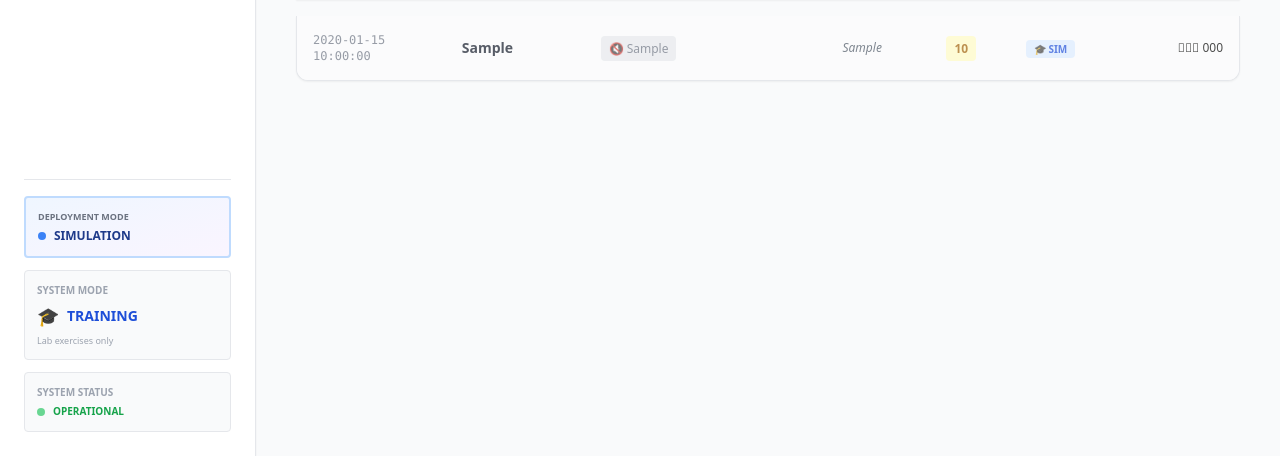
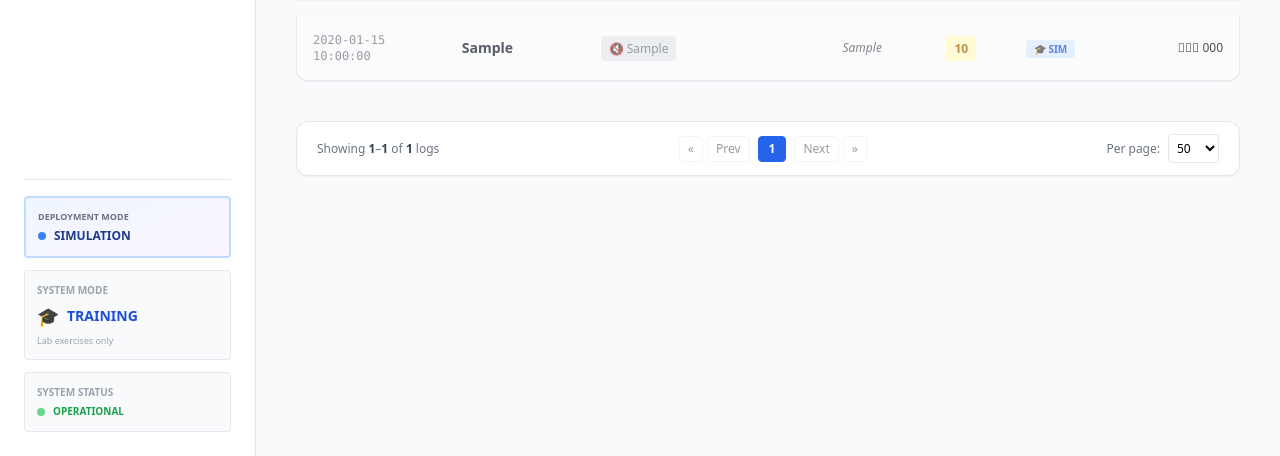
Before and after one commit to kkk0813/HTTP_IoT_Honeypot, a Flask app: page /logs in a window 1280 px wide. Shown: the part 344-800 px from the top of the page. Run offline with Flask 3, Linux system fonts and the light colour scheme; the visitor is signed in with stand-in values (Sample User, id 1); tables that the repository leaves empty hold one stand-in row (values such as "Sample post"); some libraries are stand-ins or nearby versions.

Commit message:
Paginations in logs

```diff
--- a/app.py
+++ b/app.py
@@ -393,16 +393,11 @@ def cookbook_page():
 
 @app.route('/api/campaigns')
 def get_campaigns():
-    """
-    Group attacks into campaigns using session windowing.
-    Attacks from the same IP are split into separate sessions when the
-    idle gap between consecutive requests exceeds SESSION_GAP seconds.
-    """
+    """Group attacks by source IP into campaign profiles with kill chain timelines."""
     period = request.args.get('period', 'all')
     attack_filter = request.args.get('attack_type', 'all')
     vendor_filter = request.args.get('vendor', 'all')
     source_filter = request.args.get('source', 'all')
-    SESSION_GAP = int(request.args.get('gap', 60))  # Default: 60 seconds
 
     conn = sqlite3.connect('attacks.db')
     conn.row_factory = sqlite3.Row
@@ -432,98 +427,72 @@ def get_campaigns():
 
     where = (" WHERE " + " AND ".join(conditions)) if conditions else ""
 
-    # Fetch all attacks ordered by IP then time (for session splitting)
     cursor.execute(f"""
         SELECT
-            attack_id, timestamp, source_ip, http_method, url_path,
-            attack_type, abuse_score, country_code, manufacturer, source,
+            source_ip,
+            COUNT(*) as total_attacks,
+            MIN(timestamp) as first_seen,
+            MAX(timestamp) as last_seen,
+            MAX(abuse_score) as max_score,
+            country_code,
+            GROUP_CONCAT(DISTINCT attack_type) as attack_types,
+            GROUP_CONCAT(DISTINCT manufacturer) as target_vendors,
             (SELECT usage_type FROM ip_intelligence WHERE ip_address = source_ip) as usage_type
         FROM attacks
         {where}
-        ORDER BY source_ip, timestamp
+        GROUP BY source_ip
+        ORDER BY total_attacks DESC
+        LIMIT 50
     """, params)
 
-    rows = cursor.fetchall()
-    conn.close()
+    campaigns = []
+    for row in cursor.fetchall():
+        ip = row['source_ip']
+        attack_types_raw = (row['attack_types'] or '').split(',')
 
-    # ── Session windowing: split by IP + idle gap ──
-    sessions = []
-    current_session = []
-    prev_ip = None
-    prev_time = None
+        phase_order = [
+            ('Reconnaissance', 'T1595', '🔍', 'Recon'),
+            ('Directory Enumeration', 'T1083', '📂', 'Enum'),
+            ('Directory Traversal', 'T1083', '📁', 'Traversal'),
+            ('Brute Force', 'T1110', '🔑', 'Brute Force'),
+            ('SQL Injection', 'T1190', '💉', 'SQLi'),
+            ('Command Injection', 'T1059', '⚡', 'CmdI'),
+            ('XSS', 'T1059.007', '🌐', 'XSS'),
+            ('Malicious Upload', 'T1105', '📦', 'Upload'),
+        ]
 
-    for row in rows:
-        ip = row['source_ip']
-        try:
-            ts = datetime.strptime(row['timestamp'].replace('T', ' ')[:19], '%Y-%m-%d %H:%M:%S')
-        except:
-            ts = datetime.now()
-
-        # Start a new session if:
-        # - Different IP than previous row
-        # - Same IP but idle gap exceeds threshold
-        if ip != prev_ip or (prev_time and (ts - prev_time).total_seconds() > SESSION_GAP):
-            if current_session:
-                sessions.append(current_session)
-            current_session = []
-
-        current_session.append(dict(row))
-        prev_ip = ip
-        prev_time = ts
-
-    if current_session:
-        sessions.append(current_session)
-
-    # ── Build campaign cards from sessions ──
-    PHASE_ORDER = [
-        ('Reconnaissance', 'T1595', '🔍', 'Recon'),
-        ('Directory Enumeration', 'T1083', '📂', 'Enum'),
-        ('Directory Traversal', 'T1083', '📁', 'Traversal'),
-        ('Brute Force', 'T1110', '🔑', 'Brute Force'),
-        ('SQL Injection', 'T1190', '💉', 'SQLi'),
-        ('Command Injection', 'T1059', '⚡', 'CmdI'),
-        ('XSS', 'T1059.007', '🌐', 'XSS'),
-        ('Malicious Upload', 'T1105', '📦', 'Upload'),
-    ]
-
-    campaigns = []
-    for session in sessions:
-        ip = session[0]['source_ip']
-        total = len(session)
-        first = session[0]['timestamp'] or ''
-        last = session[-1]['timestamp'] or ''
-        max_score = max((r['abuse_score'] or 0) for r in session)
-        country = session[0]['country_code'] or 'Unknown'
-        usage = session[0].get('usage_type') or 'Unknown'
-
-        # Attack type counts (in order of appearance within session)
-        type_counts = {}
-        attack_types_set = set()
-        vendors_set = set()
-        for r in session:
-            short_type = (r['attack_type'] or 'Unknown').split(' (')[0]
-            type_counts[short_type] = type_counts.get(short_type, 0) + 1
-            attack_types_set.add(r['attack_type'] or '')
-            vendors_set.add(r['manufacturer'] or 'Generic')
-
-        # Kill chain from attack types present
         kill_chain = []
-        for phase_name, mitre_id, icon, short in PHASE_ORDER:
-            if any(phase_name in at for at in attack_types_set):
+        for phase_name, mitre_id, icon, short in phase_order:
+            count = sum(1 for at in attack_types_raw if phase_name in at)
+            if count > 0:
                 kill_chain.append({'phase': short, 'icon': icon, 'mitre': mitre_id, 'full_name': phase_name})
 
-        # Severity
-        has_critical = any(t in str(list(attack_types_set)) for t in ['SQL Injection', 'Command Injection', 'Malicious Upload', 'XSS'])
-        if has_critical or max_score >= 75:
+        type_counts = {}
+        cursor.execute(f"""
+            SELECT attack_type, COUNT(*) as cnt
+            FROM attacks
+            WHERE source_ip = ?{' AND ' + ' AND '.join(conditions) if conditions else ''}
+            GROUP BY attack_type ORDER BY cnt DESC
+        """, [ip] + params)
+        for tc in cursor.fetchall():
+            short_type = tc['attack_type'].split(' (')[0]
+            type_counts[short_type] = tc['cnt']
+
+        score = row['max_score'] or 0
+        total = row['total_attacks']
+        has_critical = any(t in str(attack_types_raw) for t in ['SQL Injection', 'Command Injection', 'Malicious Upload', 'XSS'])
+
+        if has_critical or score >= 75:
             severity = 'critical'
-        elif max_score >= 50 or total >= 20:
+        elif score >= 50 or total >= 20:
             severity = 'high'
         elif total >= 5:
             severity = 'medium'
         else:
             severity = 'low'
 
-        # Duration
+        first = row['first_seen'] or ''
+        last = row['last_seen'] or ''
         try:
             t1 = datetime.strptime(first.replace('T', ' ')[:19], '%Y-%m-%d %H:%M:%S')
             t2 = datetime.strptime(last.replace('T', ' ')[:19], '%Y-%m-%d %H:%M:%S')
@@ -538,7 +507,6 @@ def get_campaigns():
             duration_str = "--"
             duration_sec = 0
 
-        # Summary
         summary_parts = []
         for phase_name, count in type_counts.items():
             if count == 1:
@@ -546,13 +514,14 @@ def get_campaigns():
             else:
                 summary_parts.append(f"attempted {count} {phase_name.lower()} attacks")
 
-        vendors = ', '.join(vendors_set)
+        vendors = (row['target_vendors'] or 'Generic').replace(',', ', ')
         summary = f"targeting the {vendors} persona, " + ", then ".join(summary_parts)
         if duration_sec > 0:
             summary += f" over {duration_str}"
         summary = summary[0].upper() + summary[1:] + "."
 
-        # IP type
+        # Classify IP type for badge display
+        usage = row['usage_type'] or 'Unknown'
         if 'tor' in usage.lower():
             ip_type = 'Tor Exit Node'
         elif 'data center' in usage.lower() or 'hosting' in usage.lower():
@@ -569,18 +538,16 @@ def get_campaigns():
             ip_type = usage if usage != 'Unknown' else 'Unknown'
 
         campaigns.append({
-            'ip': ip, 'country': country,
-            'abuse_score': max_score, 'total_attacks': total,
+            'ip': ip, 'country': row['country_code'] or 'Unknown',
+            'abuse_score': score, 'total_attacks': total,
             'first_seen': first, 'last_seen': last, 'duration': duration_str,
             'kill_chain': kill_chain, 'type_counts': type_counts,
             'target_vendors': vendors, 'severity': severity,
             'summary': summary, 'ip_type': ip_type,
         })
 
-    # Sort by most recent first
-    campaigns.sort(key=lambda c: c['last_seen'], reverse=True)
-
-    return jsonify(campaigns[:50])
+    conn.close()
+    return jsonify(campaigns)
 
 # ============================================================================
 # API ENDPOINTS
@@ -910,69 +877,80 @@ def clear_db():
 
 @app.route('/api/all_logs')
 def get_all_logs():
-    """Get all attack logs with full details for modal display."""
+    """Get paginated attack logs with server-side search and filtering."""
     period = request.args.get('period', 'all')
     attack_type = request.args.get('type', 'all')
     vendor = request.args.get('vendor', 'all')
     include_noise = request.args.get('include_noise', 'true') == 'true'
     source_filter = request.args.get('source', 'all')
+    search_query = request.args.get('search', '').strip()
+    page = max(1, int(request.args.get('page', 1)))
+    per_page = min(200, max(10, int(request.args.get('per_page', 50))))
 
     conn = sqlite3.connect('attacks.db')
     cursor = conn.cursor()
 
-    query = """
-        SELECT
-            attack_id,
-            timestamp,
-            source_ip,
-            http_method,
-            url_path,
-            payload,
-            user_agent,
-            abuse_score,
-            attack_type,
-            country_code,
-            manufacturer,
-            source
-        FROM attacks
-        WHERE 1=1
-    """
+    where_clauses = ["1=1"]
     params = []
 
     # Filter by data source (simulation vs internet)
     if source_filter in ('simulation', 'internet'):
-        query += " AND source = ?"
+        where_clauses.append("source = ?")
         params.append(source_filter)
 
     # Filter out background noise if requested
     if not include_noise:
-        query += " AND (abuse_score >= 50 OR attack_type LIKE '%T1%')"
+        where_clauses.append("(abuse_score >= 50 OR attack_type LIKE '%T1%')")
 
     if period == '1h':
-        query += " AND replace(timestamp, 'T', ' ') > datetime('now', 'localtime', '-1 hour')"
+        where_clauses.append("replace(timestamp, 'T', ' ') > datetime('now', 'localtime', '-1 hour')")
     elif period == '24h':
-        query += " AND replace(timestamp, 'T', ' ') > datetime('now', 'localtime', '-1 day')"
+        where_clauses.append("replace(timestamp, 'T', ' ') > datetime('now', 'localtime', '-1 day')")
     elif period == '7d':
-        query += " AND replace(timestamp, 'T', ' ') > datetime('now', 'localtime', '-7 days')"
+        where_clauses.append("replace(timestamp, 'T', ' ') > datetime('now', 'localtime', '-7 days')")
 
     if attack_type != 'all':
-        query += " AND attack_type LIKE ?"
+        where_clauses.append("attack_type LIKE ?")
         params.append(f"%{attack_type}%")
 
     if vendor != 'all':
-        query += " AND manufacturer = ?"
+        where_clauses.append("manufacturer = ?")
         params.append(vendor)
 
-    query += " ORDER BY timestamp DESC"
+    # Server-side search across IP, attack type, and vendor
+    if search_query:
+        where_clauses.append("(source_ip LIKE ? OR attack_type LIKE ? OR manufacturer LIKE ?)")
+        search_pattern = f"%{search_query}%"
+        params.extend([search_pattern, search_pattern, search_pattern])
 
-    cursor.execute(query, params)
+    where_sql = " AND ".join(where_clauses)
 
-    # Map all fields to dictionary
+    # Count total matching rows (for pagination metadata)
+    cursor.execute(f"SELECT COUNT(*) FROM attacks WHERE {where_sql}", params)
+    total = cursor.fetchone()[0]
+
+    # Fetch only the requested page
+    offset = (page - 1) * per_page
+    data_query = f"""
+        SELECT attack_id, timestamp, source_ip, http_method, url_path,
+               payload, user_agent, abuse_score, attack_type,
+               country_code, manufacturer, source
+        FROM attacks WHERE {where_sql}
+        ORDER BY timestamp DESC
+        LIMIT ? OFFSET ?
+    """
+    cursor.execute(data_query, params + [per_page, offset])
+
     columns = ['id', 'time', 'ip', 'method', 'path', 'payload', 'agent', 'score', 'type', 'country', 'vendor', 'source']
     logs = [dict(zip(columns, row)) for row in cursor.fetchall()]
 
     conn.close()
-    return jsonify(logs)
+    return jsonify({
+        "logs": logs,
+        "total": total,
+        "page": page,
+        "per_page": per_page
+    })
 
 
 # ============================================================================
--- a/templates/logs.html
+++ b/templates/logs.html
@@ -15,7 +15,7 @@
             <div class="flex gap-3">
                 <div>
                     <label class="text-[10px] font-bold text-gray-400 uppercase block mb-1">Data Source</label>
-                    <select id="filterSource" onchange="fetchLogs()" class="text-sm p-2 border rounded bg-white outline-none w-40 shadow-sm">
+                    <select id="filterSource" onchange="fetchLogs(true)" class="text-sm p-2 border rounded bg-white outline-none w-40 shadow-sm">
                         <option value="all">All Sources</option>
                         <option value="simulation">🎓 Simulation</option>
                         <option value="internet">🌐 Internet</option>
@@ -23,7 +23,7 @@
                 </div>
                 <div>
                     <label class="text-[10px] font-bold text-gray-400 uppercase block mb-1">Time Period</label>
-                    <select id="filterPeriod" onchange="fetchLogs()" class="text-sm p-2 border rounded bg-white outline-none w-40 shadow-sm">
+                    <select id="filterPeriod" onchange="fetchLogs(true)" class="text-sm p-2 border rounded bg-white outline-none w-40 shadow-sm">
                         <option value="all">All Time</option>
                         <option value="1h">Last 1 Hour</option>
                         <option value="24h">Last 24 Hours</option>
@@ -32,7 +32,7 @@
                 </div>
                 <div>
                     <label class="text-[10px] font-bold text-gray-400 uppercase block mb-1">Attack Type</label>
-                    <select id="filterType" onchange="fetchLogs()" class="text-sm p-2 border rounded bg-white outline-none w-40 shadow-sm">
+                    <select id="filterType" onchange="fetchLogs(true)" class="text-sm p-2 border rounded bg-white outline-none w-40 shadow-sm">
                         <option value="all">All Types</option>
                         <option value="Reconnaissance">Reconnaissance</option>
                         <option value="Directory Enumeration">Directory Enumeration</option>
@@ -193,6 +193,28 @@
                 </tr>
             </tbody>
         </table>
+    </div>
+
+    <!-- Pagination Bar -->
+    <div id="pagination-bar" class="hidden flex items-center justify-between bg-white border rounded-xl shadow-sm px-5 py-3 mb-10">
+        <div class="text-xs text-gray-500">
+            Showing <span id="page-range-start" class="font-bold text-gray-700">0</span>–<span id="page-range-end" class="font-bold text-gray-700">0</span> of <span id="page-total" class="font-bold text-gray-700">0</span> logs
+        </div>
+        <div class="flex items-center gap-1">
+            <button onclick="goToPage(1)" id="btn-first" class="px-2 py-1 text-xs rounded border hover:bg-gray-100 disabled:opacity-40 disabled:cursor-not-allowed" title="First page">«</button>
+            <button onclick="goToPage(currentPage-1)" id="btn-prev" class="px-2 py-1 text-xs rounded border hover:bg-gray-100 disabled:opacity-40 disabled:cursor-not-allowed">Prev</button>
+            <div id="page-numbers" class="flex items-center gap-1 mx-1"></div>
+            <button onclick="goToPage(currentPage+1)" id="btn-next" class="px-2 py-1 text-xs rounded border hover:bg-gray-100 disabled:opacity-40 disabled:cursor-not-allowed">Next</button>
+            <button onclick="goToPage(totalPages)" id="btn-last" class="px-2 py-1 text-xs rounded border hover:bg-gray-100 disabled:opacity-40 disabled:cursor-not-allowed" title="Last page">»</button>
+        </div>
+        <div class="flex items-center gap-2">
+            <label class="text-xs text-gray-500">Per page:</label>
+            <select id="perPageSelect" onchange="changePerPage()" class="text-xs p-1 border rounded bg-white outline-none">
+                <option value="25">25</option>
+                <option value="50" selected>50</option>
+                <option value="100">100</option>
+            </select>
+        </div>
     </div>
 </main>
 
@@ -426,6 +448,11 @@
     let allLogs = [];
     let rawLogsWithNoise = [];
     let securityFilterEnabled = false;
+    let currentPage = 1;
+    let totalPages = 1;
+    let totalLogs = 0;
+    let perPage = 50;
+    let searchDebounceTimer = null;
 
     // ============================================================================
     // COLLAPSIBLE TOOLBAR
@@ -920,7 +947,7 @@ Please analyze this attack and provide:
             statsRow.classList.add('hidden');
         }
 
-        fetchLogs();
+        fetchLogs(true);
     }
 
     // ============================================================================
@@ -942,41 +969,47 @@ Please analyze this attack and provide:
         window.location.href = `/api/export/${format}?${params.toString()}`;
     }
 
-    function fetchLogs() {
+    function fetchLogs(resetPage) {
+        if (resetPage) currentPage = 1;
+
         const period = document.getElementById('filterPeriod').value;
         const type = document.getElementById('filterType').value;
         const source = document.getElementById('filterSource').value;
         const includeNoise = !securityFilterEnabled;
+        const search = document.getElementById('logSearch').value.trim();
 
         const sourceParam = source !== 'all' ? `&source=${source}` : '';
+        const searchParam = search ? `&search=${encodeURIComponent(search)}` : '';
 
-        fetch(`/api/all_logs?period=${period}&type=${type}&include_noise=${includeNoise}${sourceParam}`)
+        fetch(`/api/all_logs?period=${period}&type=${type}&include_noise=${includeNoise}${sourceParam}${searchParam}&page=${currentPage}&per_page=${perPage}`)
             .then(res => res.json())
-            .then(data => {
-                allLogs = data;
+            .then(resp => {
+                allLogs = resp.logs;
+                totalLogs = resp.total;
+                totalPages = Math.max(1, Math.ceil(resp.total / perPage));
+                currentPage = resp.page;
 
                 if (securityFilterEnabled) {
-                    fetch(`/api/all_logs?period=${period}&type=${type}&include_noise=true${sourceParam}`)
+                    fetch(`/api/all_logs?period=${period}&type=${type}&include_noise=true${sourceParam}${searchParam}&page=1&per_page=1`)
                         .then(res => res.json())
-                        .then(dataWithNoise => {
-                            rawLogsWithNoise = dataWithNoise;
-                            updateStatistics();
-                            filterLogs();
+                        .then(noiseResp => {
+                            updateStatistics(noiseResp.total, resp.total);
+                            renderTable(allLogs);
+                            renderPagination();
                         });
                 } else {
-                    filterLogs();
+                    renderTable(allLogs);
+                    renderPagination();
                 }
             });
     }
 
-    function updateStatistics() {
-        const total = rawLogsWithNoise.length;
-        const noise = rawLogsWithNoise.filter(l => l.score < 50 && !l.type.includes('T1')).length;
-        const malicious = total - noise;
-        const ratio = noise > 0 ? (malicious / noise).toFixed(2) : malicious;
+    function updateStatistics(totalWithNoise, totalFiltered) {
+        const noise = totalWithNoise - totalFiltered;
+        const ratio = noise > 0 ? (totalFiltered / noise).toFixed(2) : totalFiltered;
 
-        document.getElementById('stat-total').textContent = total;
-        document.getElementById('stat-malicious').textContent = malicious;
+        document.getElementById('stat-total').textContent = totalWithNoise;
+        document.getElementById('stat-malicious').textContent = totalFiltered;
         document.getElementById('stat-noise').textContent = noise;
         document.getElementById('stat-ratio').textContent = ratio + ':1';
     }
@@ -1094,13 +1127,87 @@ Please analyze this attack and provide:
     }
 
     function filterLogs() {
-        const query = document.getElementById('logSearch').value.toLowerCase();
-        const filtered = allLogs.filter(l =>
-            l.ip.toLowerCase().includes(query) ||
-            l.type.toLowerCase().includes(query) ||
-            (l.vendor && l.vendor.toLowerCase().includes(query))
-        );
-        renderTable(filtered);
+        // Server-side search with debounce
+        clearTimeout(searchDebounceTimer);
+        searchDebounceTimer = setTimeout(() => fetchLogs(true), 300);
+    }
+
+    // ============================================================================
+    // PAGINATION CONTROLS
+    // ============================================================================
+    function goToPage(page) {
+        if (page < 1 || page > totalPages || page === currentPage) return;
+        currentPage = page;
+        fetchLogs(false);
+        // Scroll table into view
+        document.getElementById('full-log-table').closest('table').scrollIntoView({ behavior: 'smooth', block: 'start' });
+    }
+
+    function changePerPage() {
+        perPage = parseInt(document.getElementById('perPageSelect').value);
+        fetchLogs(true);
+    }
+
+    function renderPagination() {
+        const bar = document.getElementById('pagination-bar');
+        if (totalLogs === 0) {
+            bar.classList.add('hidden');
+            return;
+        }
+        bar.classList.remove('hidden');
+
+        const start = (currentPage - 1) * perPage + 1;
+        const end = Math.min(currentPage * perPage, totalLogs);
+        document.getElementById('page-range-start').textContent = start;
+        document.getElementById('page-range-end').textContent = end;
+        document.getElementById('page-total').textContent = totalLogs;
+
+        // Prev/Next/First/Last buttons
+        document.getElementById('btn-first').disabled = currentPage <= 1;
+        document.getElementById('btn-prev').disabled = currentPage <= 1;
+        document.getElementById('btn-next').disabled = currentPage >= totalPages;
+        document.getElementById('btn-last').disabled = currentPage >= totalPages;
+
+        // Page number buttons (show up to 7 pages with ellipsis)
+        const container = document.getElementById('page-numbers');
+        container.innerHTML = '';
+
+        const maxButtons = 7;
+        let pages = [];
+
+        if (totalPages <= maxButtons) {
+            for (let i = 1; i <= totalPages; i++) pages.push(i);
+        } else {
+            pages.push(1);
+            let rangeStart = Math.max(2, currentPage - 2);
+            let rangeEnd = Math.min(totalPages - 1, currentPage + 2);
+
+            // Adjust range to always show 5 middle buttons
+            if (rangeStart <= 2) rangeEnd = Math.min(totalPages - 1, 6);
+            if (rangeEnd >= totalPages - 1) rangeStart = Math.max(2, totalPages - 5);
+
+            if (rangeStart > 2) pages.push('...');
+            for (let i = rangeStart; i <= rangeEnd; i++) pages.push(i);
+            if (rangeEnd < totalPages - 1) pages.push('...');
+            pages.push(totalPages);
+        }
+
+        pages.forEach(p => {
+            if (p === '...') {
+                const span = document.createElement('span');
+                span.className = 'px-1 text-xs text-gray-400';
+                span.textContent = '…';
+                container.appendChild(span);
+            } else {
+                const btn = document.createElement('button');
+                btn.textContent = p;
+                btn.onclick = () => goToPage(p);
+                btn.className = p === currentPage
+                    ? 'px-2.5 py-1 text-xs rounded border font-bold bg-blue-600 text-white border-blue-600'
+                    : 'px-2.5 py-1 text-xs rounded border hover:bg-gray-100';
+                container.appendChild(btn);
+            }
+        });
     }
 
     // ============================================================================
@@ -1213,9 +1320,9 @@ Please analyze this attack and provide:
     });
 
     // Initial load
-    fetchLogs();
+    fetchLogs(true);
 
-    // Auto-refresh every 10 seconds
-    setInterval(fetchLogs, 10000);
+    // Auto-refresh every 10 seconds (stay on current page)
+    setInterval(() => fetchLogs(false), 10000);
 </script>
 {% endblock %}
```
